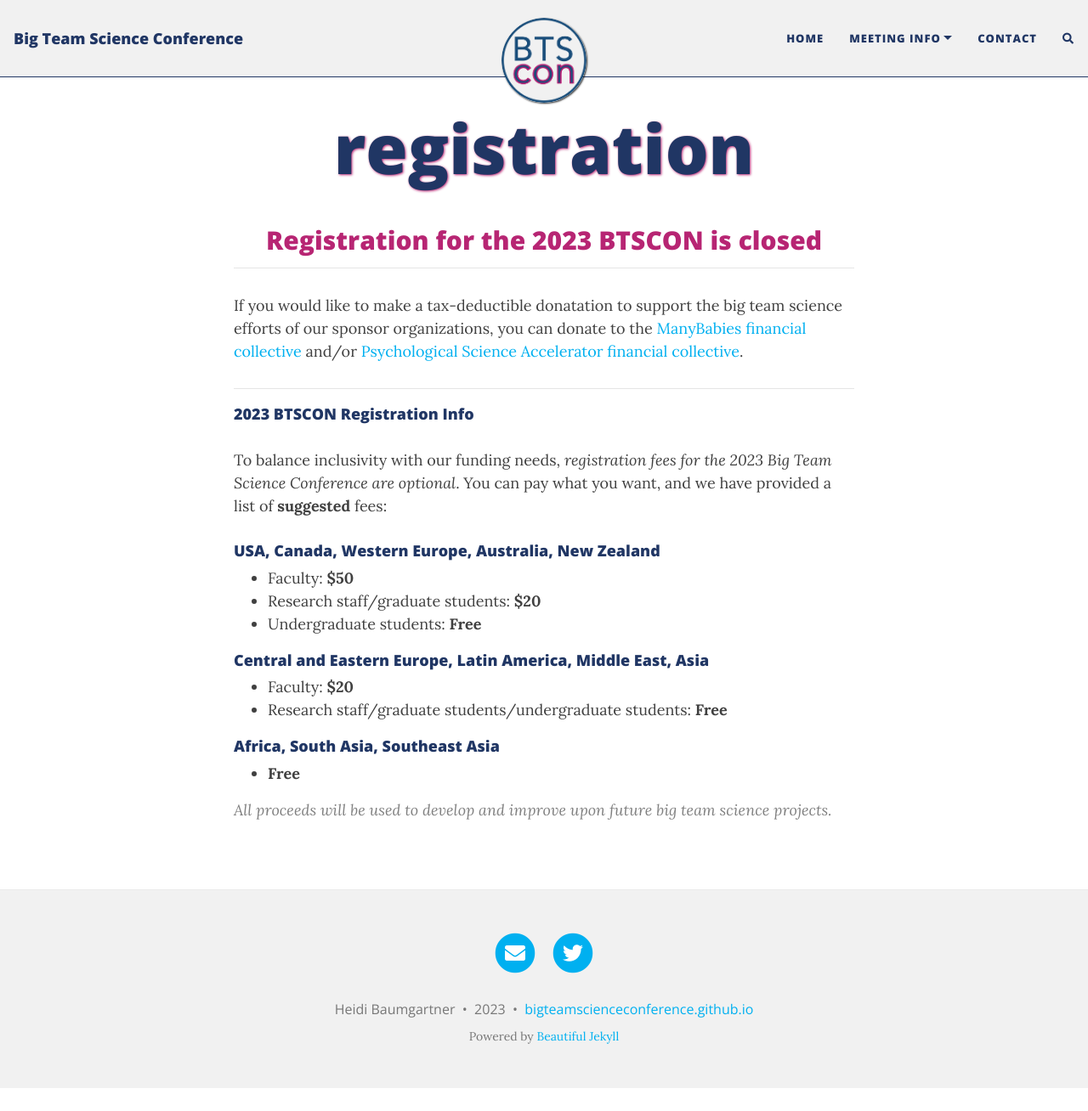
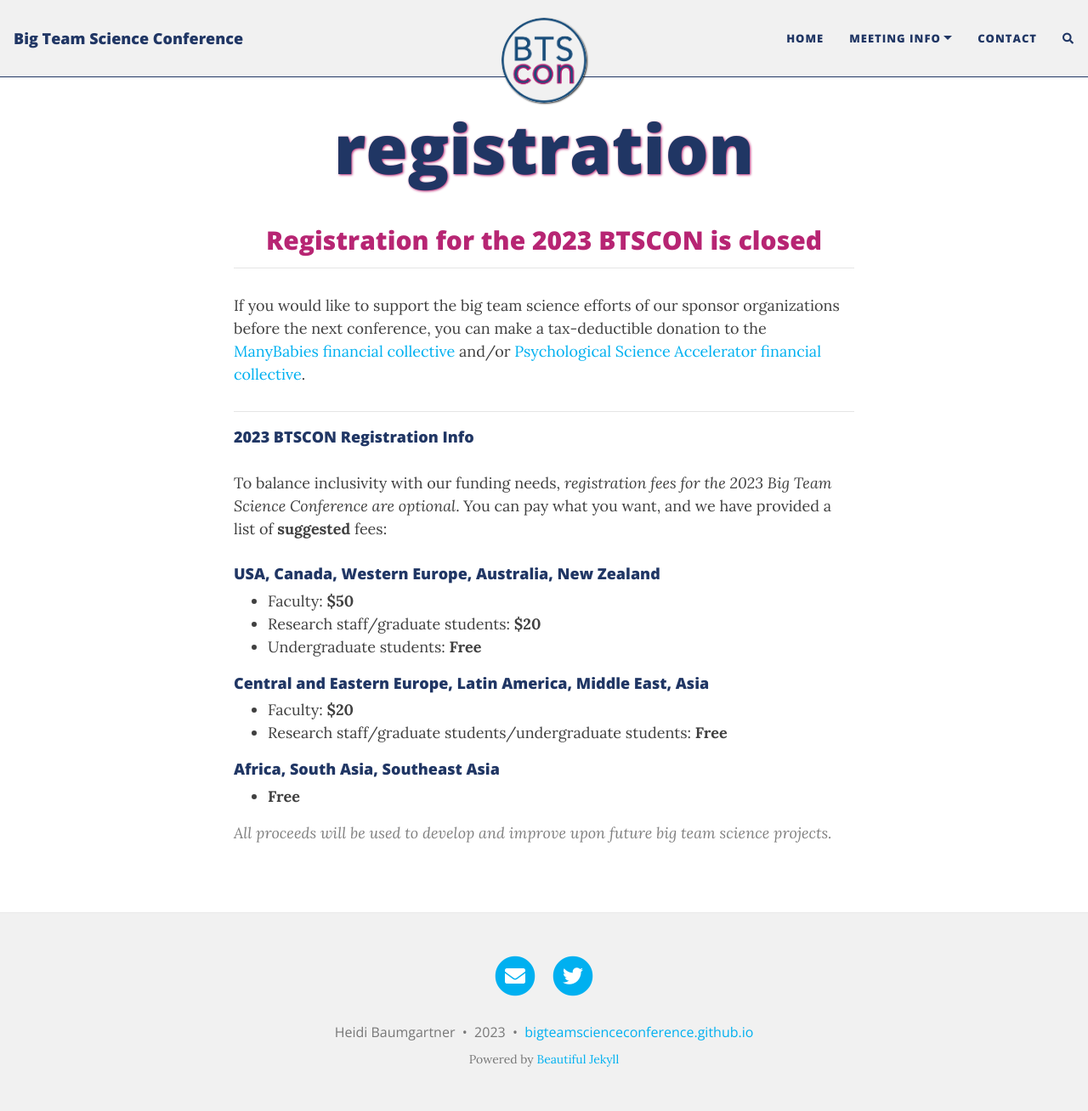
Before and after one commit to bigteamscienceconference/bigteamscienceconference.github.io, a Jekyll site: the page built from registration.md, in a window 1280 px wide and 1308 px high. Shown: the whole window at 85% size. Built offline with Jekyll 4.4.1, drawn with Linux system fonts in a browser that asks for light colours; nearby versions of some CDN libraries; comment, search, counter and statistics services are not loaded.

Commit message:
Update registration.md

```diff
--- a/registration.md
+++ b/registration.md
@@ -11,7 +11,7 @@ title: registration
 
 ***
 
-If you would like to make a tax-deductible donatation to support the big team science efforts of our sponsor organizations, you can donate to the [ManyBabies financial collective](https://opencollective.com/manybabies) and/or [Psychological Science Accelerator financial collective](https://opencollective.com/psysciacc).
+If you would like to support the big team science efforts of our sponsor organizations before the next conference, you can make a tax-deductible donation to the [ManyBabies financial collective](https://opencollective.com/manybabies) and/or [Psychological Science Accelerator financial collective](https://opencollective.com/psysciacc).
 <br>
 
 ***
```
